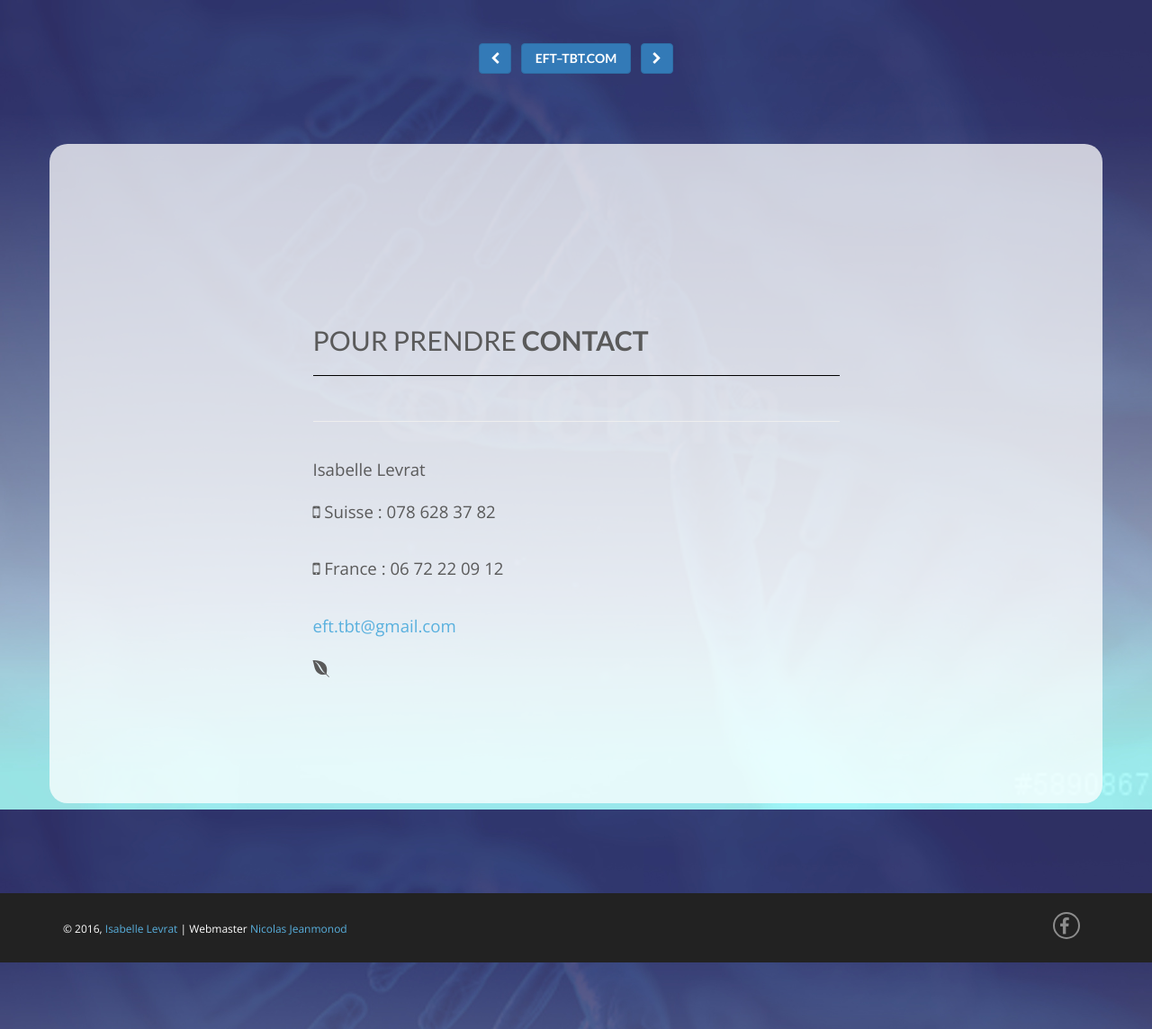
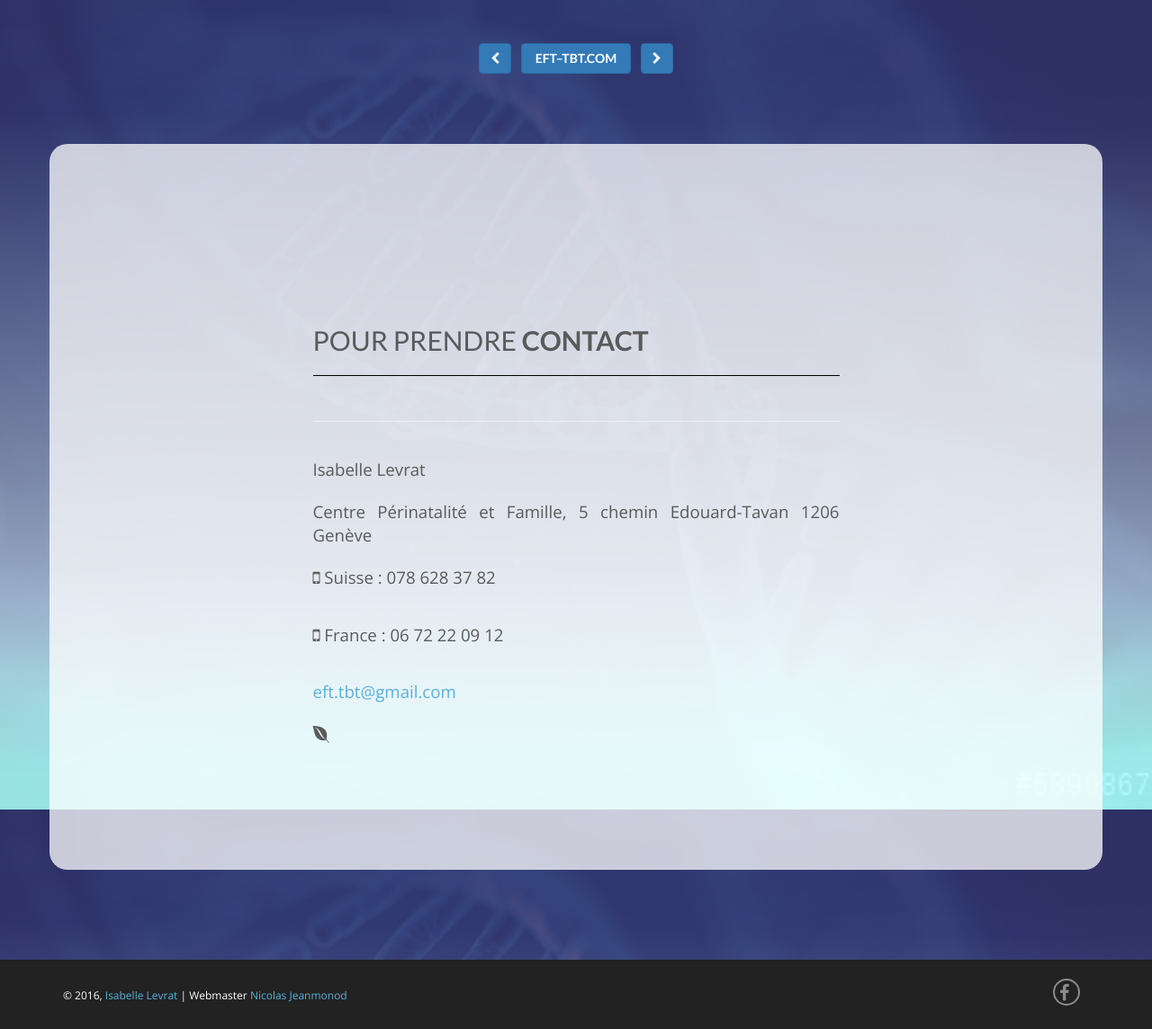
Before and after one commit to efttbthub/eft-tbt-v2, a Jekyll site: the page built from 110-page-accueil-contact.md, in a window 1280 px wide. Shown: the whole page at 90% size. Built offline with Jekyll 4.4.1, drawn with Linux system fonts in a browser that asks for light colours; nearby versions of some CDN libraries.

Commit message:
ajout adresse

```diff
--- a/110-page-accueil-contact.md
+++ b/110-page-accueil-contact.md
@@ -12,6 +12,8 @@ published: true
 
 Isabelle Levrat
 
+Centre Périnatalité et Famille, 5 chemin Edouard-Tavan 1206 Genève
+
 <i class="fa fa-mobile"></i> Suisse : 078 628 37 82
 
 <i class="fa fa-mobile"></i> France : 06 72 22 09 12
```
